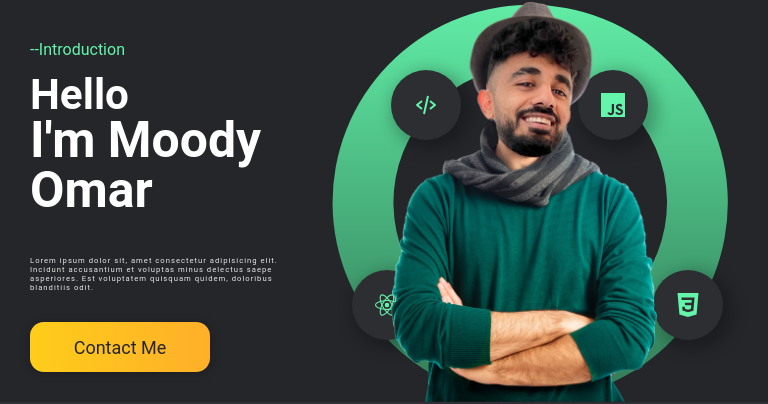
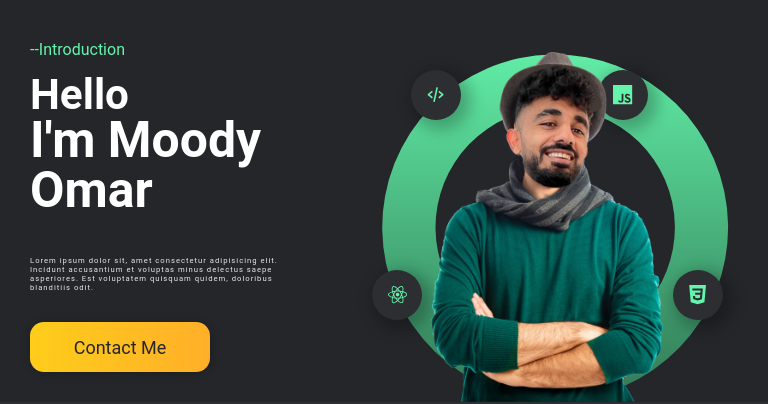
Before and after one commit to moodyomar/portfolio, a React (Create React App) app: page / in a window 768 px wide. Shown: the part 190-594 px from the top of the page. Built offline with nearby package versions, Linux system fonts and the light colour scheme; the HTML template or start-up script is replaced by a standard one.

Commit message:
more responsivity in hero section

```diff
--- a/src/components/styles/Hero.css
+++ b/src/components/styles/Hero.css
@@ -115,12 +115,12 @@ top: 100px;
     width: 250px;
   }
 .ring{
-  width: 500px;
-  height: 500px;
+  width: 570px;
+  height: 570px;
 }
 .person{
-  height: 550px;
-  width: 390px;
+  height: 600px;
+  width: 420px;
 }
 .icon{
   width: 70px;
@@ -135,17 +135,34 @@ top: 100px;
   }
 }
 
-@media screen and (max-width: 965px) {
+@media screen and (max-width: 1150px) and (min-width: 600px) {
 
 .ring{
-  width: 400px;
-  height: 400px;
+  width: 450px;
+  height: 450px;
 }
 .person{
-  width: 300px;
-  height:  400px;
+  width: 325px;
+  height:  450px;
 }
 
+}
+
+/* fix about 200px that is not responsive  */
+@media only screen and (max-width: 820px) and (min-width: 600.5px)  {
+  .icon{
+    width: 50px;
+    height: 50px;
+    font-size: 1.2rem;
+  }
+  .ring{
+    width: 350px;
+    height: 350px;
+  }
+  .person{
+    width: 260px;
+    height:  350px;
+  }
 }
 
 @media screen and (max-width: 600px) {
--- a/src/components/styles/Skills.css
+++ b/src/components/styles/Skills.css
@@ -1,7 +1,7 @@
 .Skills{
 display: flex;
 width: 100vw;
-overflow-x: hidden;
+overflow: hidden;
 }
 
 p:first-child{
@@ -31,15 +31,16 @@ order: 2;
   .SkillCard:nth-child(even){
     transform: translateY(30px) !important;
     }
+
 }
-/* fix about 200px that is not responsive  */
+
 @media only screen and (max-width: 1150px) and (min-width: 600px)  {
   .SkillCard:nth-child(even){
     transform: translateY(30px) !important;
     }
-
 }
 
+/* fix about 200px that is not responsive  */
 @media only screen and (max-width: 820px) and (min-width: 600.5px)  {
 
   .Skills{
```
